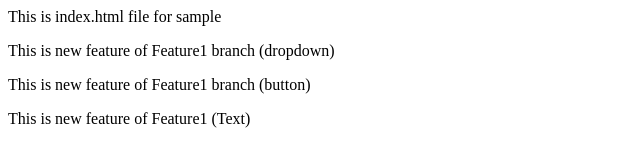
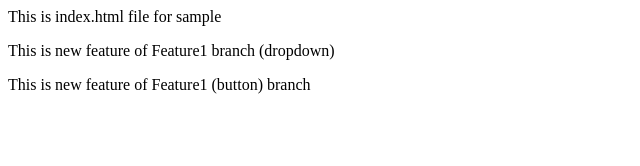
Before and after one commit to vijaya10git/LocalRepo-with-git-init, a plain HTML site: page index.html in a window 1280 px wide. Shown: the whole page, without its empty margins (0-640 px from the left). Drawn offline with Linux system fonts and the light colour scheme.

Commit message:
buton added in Feature1 branch

```diff
--- a/index.html
+++ b/index.html
@@ -1,4 +1,3 @@
 <p> This is index.html file for sample </p>
 <p> This is new feature of Feature1 branch (dropdown)</p>
-<p>This is new feature of Feature1 branch (button)</p>
-<p>This is new feature of Feature1 (Text)</p>
+<p>This is new feature of Feature1 (button) branch</p>
```
